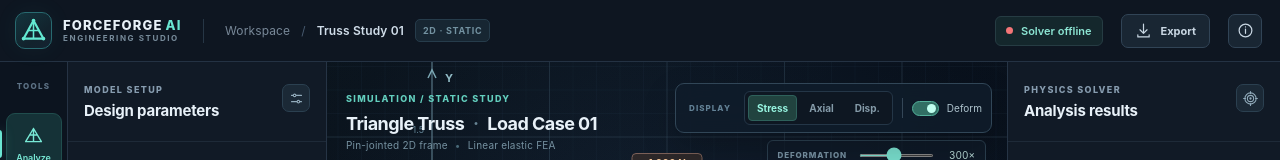
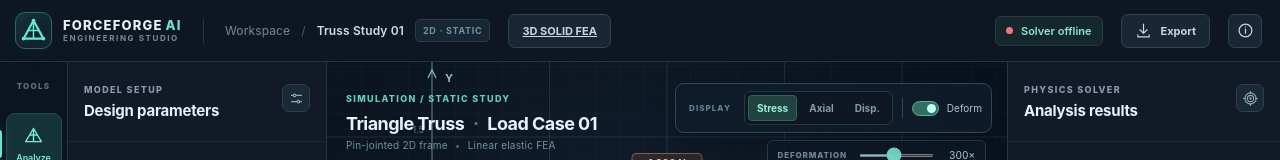
Before and after one commit to NeonGrade/ForceForge-AI, a plain HTML site: page web/index.html in a window 1280 px wide. Shown: the top 160 px of the page. Drawn offline with Linux system fonts and the light colour scheme; no server answers.

Commit message:
Link existing 2D workspace to stable 3D Solid FEA view

```diff
--- a/web/index.html
+++ b/web/index.html
@@ -40,6 +40,7 @@
       </div>
       <div class="header-divider"></div>
       <div class="breadcrumb"><span class="crumb-muted">Workspace</span><span class="crumb-sep">/</span><span class="crumb-current">Truss Study 01</span><span class="file-tag">2D · STATIC</span></div>
+      <a class="top-button secondary" href="/solid3d" title="Open the HTTP-based 3D solid engineering workspace">3D SOLID FEA</a>
       <div class="header-spacer"></div>
       <div class="status-pill" id="connectionStatus"><span class="status-dot pending"></span><span id="connectionText">Connecting solver</span></div>
       <button class="top-icon-button mobile-only" id="mobileLeft" aria-label="Toggle design settings"><svg class="icon"><use href="#i-menu"/></svg></button>
```
